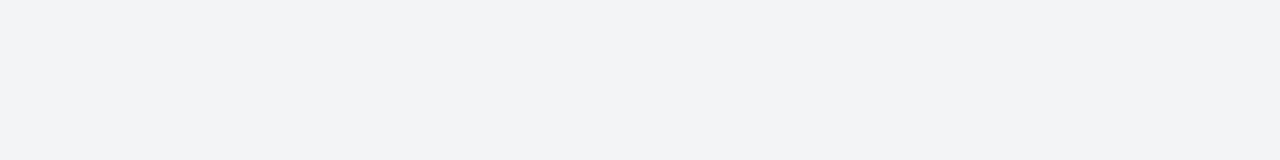
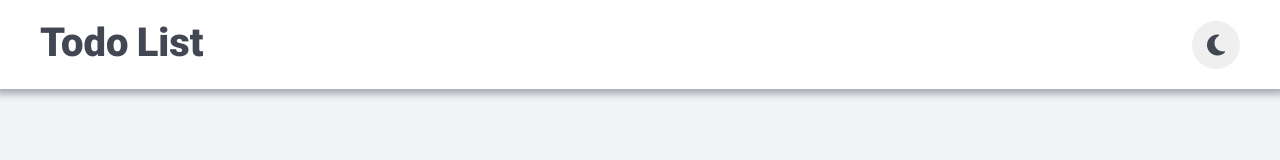
Before and after one commit to mohammadmehdidalvandii/todoList-pro, a plain HTML site: page src/index.html in a window 1280 px wide. Drawn offline with Linux system fonts and the light colour scheme.

Commit message:
created nav and dark-mood

```diff
--- a/src/index.html
+++ b/src/index.html
@@ -11,7 +11,16 @@
     <title>TodoList</title>
 </head>
 <body>
-
+   <!-- <<<< Start Nav >>>> -->
+    <nav class="nav">
+        <div class="container">
+            <div class="nav_wrapper">
+                <h1 class="title">Todo List </h1>
+                <button class="btn btn_theme"><i class="fa-solid fa-moon icon"></i></button>
+            </div>
+        </div>
+    </nav>
+   <!-- <<<< End Nav >>>> -->
 
 
     <!-- Js -->
--- a/src/js/app.js
+++ b/src/js/app.js
@@ -0,0 +1,3 @@
+import  {initializeTheme}  from "./theme.js";
+
+initializeTheme
--- /dev/null
+++ b/src/js/theme.js
@@ -0,0 +1,27 @@
+export const initializeTheme = () => {
+    const btnTheme = document.querySelector(".btn_theme");
+    const icon = document.querySelector('.icon');
+    const body = document.body;
+
+    function toggleTheme(isDark) {
+        body.classList.toggle('dark', isDark);
+        icon.classList.toggle('fa-sun', isDark);
+        icon.classList.toggle('fa-moon', !isDark);
+        localStorage.setItem('theme', isDark ? 'enabled' : 'disabled');
+    }
+
+    function checkTheme() {
+        const theme = localStorage.getItem('theme');
+        const isDark = theme === 'enabled';
+        toggleTheme(isDark);
+    }
+
+    btnTheme.addEventListener("click", () => {
+        const isDark = body.classList.contains('dark');
+        toggleTheme(!isDark);
+    });
+
+    checkTheme();
+};
+
+document.addEventListener("DOMContentLoaded", initializeTheme);
--- a/src/style/app.css
+++ b/src/style/app.css
@@ -0,0 +1,52 @@
+/* (((( nav )))) */
+.nav{
+    display: block;
+    background-color: var(--white-color);
+    padding: 1rem;
+    box-shadow: 0 0 8px 5px var(--text-200);
+}
+.dark .nav{
+    background-color: #242a38;
+    box-shadow: 0 0 8px 5px #2f343a;
+}
+.nav .nav_wrapper{
+    display: flex;
+    align-items: center;
+    justify-content: space-between;
+}
+.nav_wrapper .title{
+    display: block;
+    font-family: var(--dana-black);
+    font-size: 2.5rem;
+    user-select: none;
+    color: var(--text-100);
+}
+.dark .nav_wrapper .title{
+    color: var(--white-color);
+}
+.nav_wrapper .btn{
+    display: flex;
+    align-items: center;
+    justify-content: center;
+    width: 3rem;
+    height: 3rem;
+    border-radius: 50%;
+    outline: none;
+    border: none;;
+    color: var(--text-100);
+    font-size: 1.5rem;
+    transition: all 0.4s linear;
+    cursor: pointer;
+}
+.nav_wrapper .btn:hover{
+    color: var(--text-200);
+}
+.dark .nav_wrapper .btn:hover{
+    color: var(--bg-dark);
+}
+/* (((( nav )))) */
+/* (((()))) */
+/* (((()))) */
+/* (((()))) */
+/* (((()))) */
+/* (((()))) */
--- a/src/style/main.css
+++ b/src/style/main.css
@@ -29,6 +29,10 @@
 }
 
 /* body */
+*{
+    margin: 0;
+    padding: 0;
+}
 body{
     box-sizing: border-box;
     margin: 0;
@@ -45,7 +49,27 @@ body{
 
 /* container */
 .container{
-    width: 100%;
+    max-width: 1200px;
     margin-inline: auto;
     padding-inline: 1rem;
 }
+
+
+/* Responsive  Utilities*/
+
+@media (max-width : 1360px) {
+}
+@media (max-width : 1260px) {
+}
+@media (max-width : 1200px) {
+}
+@media (max-width : 1100px) {
+}
+@media (max-width : 992px) {
+}
+@media (max-width : 768px) {
+}
+@media (max-width : 576px) {
+}
+@media (max-width : 320px){
+}
```
